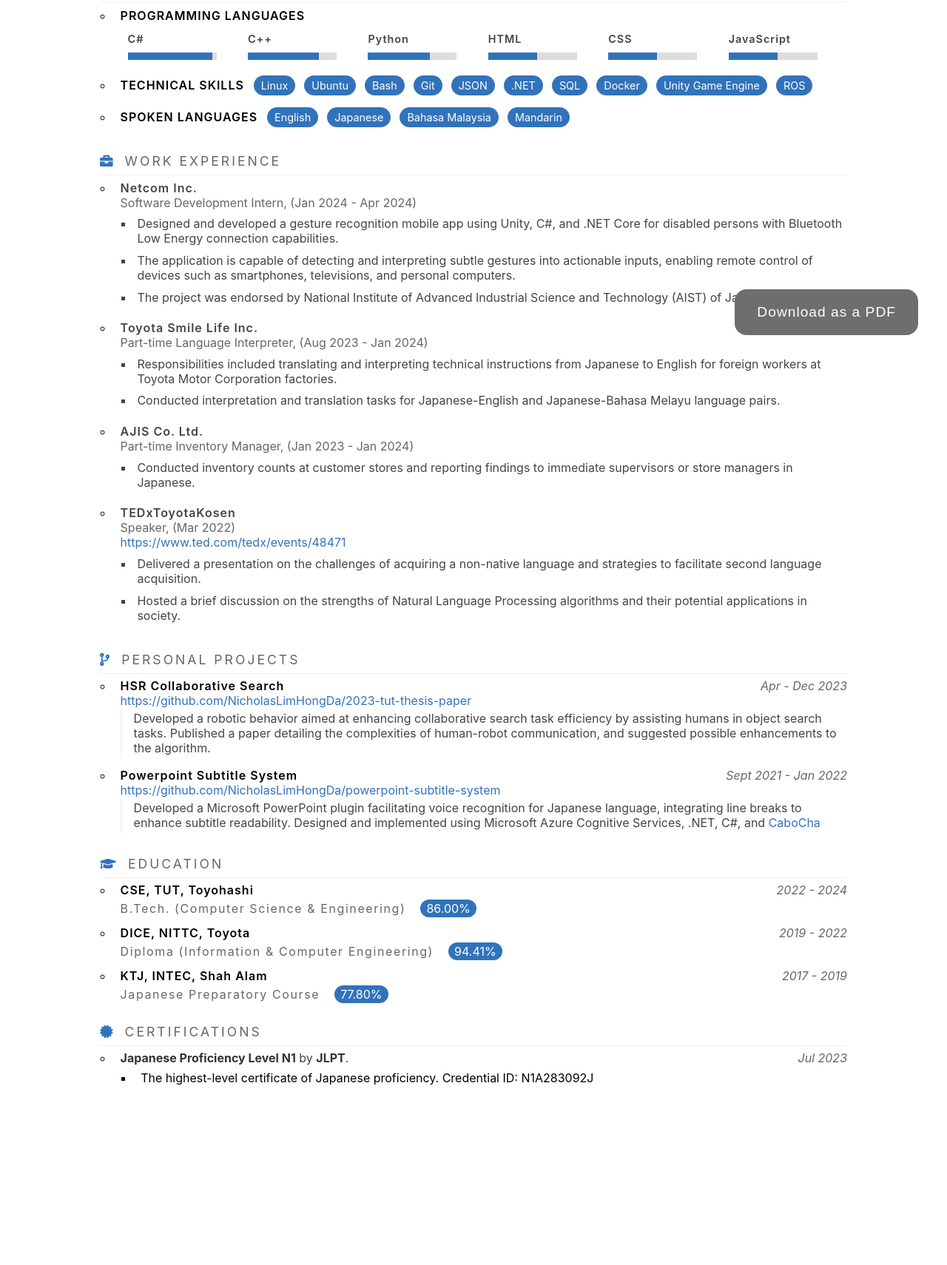
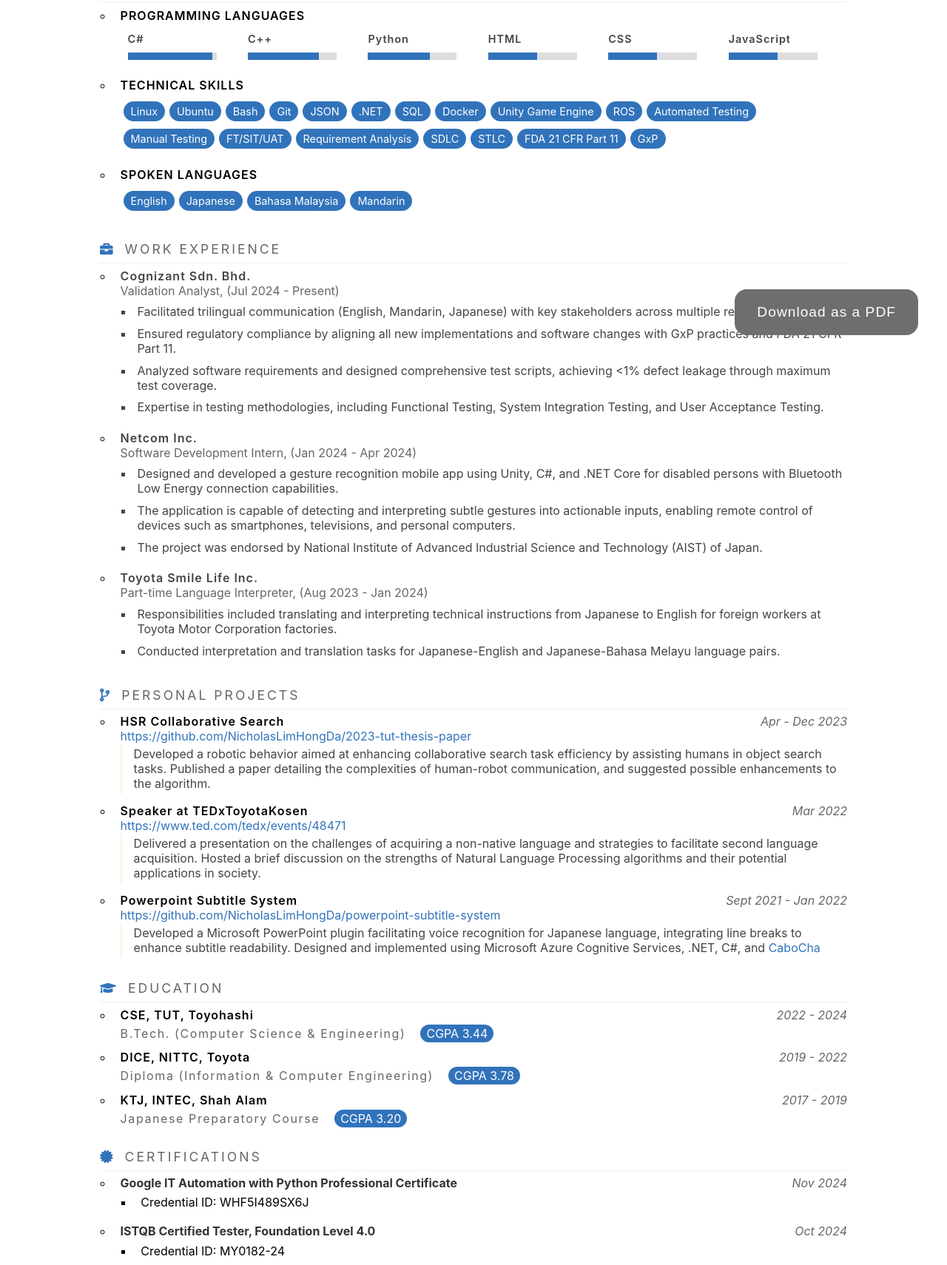
Before and after one commit to NicholasLimHongDa/resume, a plain HTML site: page index.html in a window 1280 px wide. Shown: the part 311-2021 px from the top of the page at 74% size. Before the commit the page ends 1816 px from the top, so only its background shows below. Drawn offline with Linux system fonts and the light colour scheme.

Commit message:
Updated resume

```diff
--- a/assets/css/index.css
+++ b/assets/css/index.css
@@ -252,8 +252,8 @@
 }
 
 .cat-skill-body-gen {
-  display: inline;
-  margin: 10px 7px;
+  display: flex;
+  margin: 2px 1px;
   flex-wrap: wrap;
 }
 
@@ -265,7 +265,7 @@
 .skill-gen {
   display: inline;
   padding: 5px 10px;
-  margin: 30px 6px;
+  margin: 5px 3px;
   background-color: #3173bb;
   color: #fff;
   border-radius: 1rem;
--- a/data/profile.js
+++ b/data/profile.js
@@ -24,19 +24,19 @@
       alma: "CSE, TUT, Toyohashi",
       duration: "2022 - 2024",
       std: "B.Tech. (Computer Science & Engineering)",
-      score: "86.00%"
+      score: "CGPA 3.44"
     },
     {
       alma: "DICE, NITTC, Toyota",
       duration: "2019 - 2022",
       std: "Diploma (Information & Computer Engineering)",
-      score: "94.41%"
+      score: "CGPA 3.78"
     },
     {
       alma: "KTJ, INTEC, Shah Alam",
       duration: "2017 - 2019",
       std: "Japanese Preparatory Course",
-      score: "77.80%"
+      score: "CGPA 3.20"
     }
   ],
   skills: [
@@ -60,7 +60,15 @@
         "SQL",
         "Docker",
         "Unity Game Engine",
-        "ROS"
+        "ROS",
+        "Automated Testing",
+        "Manual Testing",
+        "FT/SIT/UAT",
+        "Requirement Analysis",
+        "SDLC",
+        "STLC",
+        "FDA 21 CFR Part 11",
+        "GxP"
       ]
     },
     {
@@ -83,6 +91,13 @@
       // skill: `Linux, Ubuntu, Bash, ROS, C#, C++, Python, SteamVR, .NET, Unity`,
     },
     {
+      title: "Speaker at TEDxToyotaKosen",
+      duration: "Mar 2022",
+      link: "https://www.ted.com/tedx/events/48471",
+      desc: `Delivered a presentation on the challenges of acquiring a non-native language and strategies to facilitate second language acquisition.
+      Hosted a brief discussion on the strengths of Natural Language Processing algorithms and their potential applications in society.`
+    },
+    {
       title: "Powerpoint Subtitle System",
       duration: "Sept 2021 - Jan 2022",
       link: "https://github.com/NicholasLimHongDa/powerpoint-subtitle-system",
@@ -92,6 +107,16 @@
     }
   ],
   experiences: [
+    {
+      organization: "Cognizant Sdn. Bhd.",
+      title: "Validation Analyst",
+      desc: `<strong>CSV Analyst</strong> at <strong> Cognizant </strong>`,
+      date: "Jul 2024 - Present",
+      details: [`Facilitated trilingual communication (English, Mandarin, Japanese) with key stakeholders across multiple regions.`,
+      `Ensured regulatory compliance by aligning all new implementations and software changes with GxP practices and FDA 21 CFR Part 11.`,
+      `Analyzed software requirements and designed comprehensive test scripts, achieving <1% defect leakage through maximum test coverage.`,
+      `Expertise in testing methodologies, including Functional Testing, System Integration Testing, and User Acceptance Testing.`]
+    },
     {
       organization: "Netcom Inc.",
       title: "Software Development Intern",
@@ -116,7 +141,9 @@
         `Responsibilities included translating and interpreting technical instructions from Japanese to English for foreign workers at Toyota Motor Corporation factories.`,
         `Conducted interpretation and translation tasks for Japanese-English and Japanese-Bahasa Melayu language pairs.`
       ]
-    },
+    }
+    /*
+    ,
     {
       organization: "AJIS Co. Ltd.",
       title: "Part-time Inventory Manager",
@@ -125,24 +152,28 @@
       details: [
         `Conducted inventory counts at customer stores and reporting findings to immediate supervisors or store managers in Japanese.`,
       ]
-    },
-    {
-      organization: "TEDxToyotaKosen",
-      title: "Speaker",
-      link: "https://www.ted.com/tedx/events/48471",
-      //desc: `<a href='https://www.youtube.com/watch?v=yZYTklWIhQ4'> How to Acquire a Second Language </a>`,
-      date: "Mar 2022",
-      details: [
-        `Delivered a presentation on the challenges of acquiring a non-native language and strategies to facilitate second language acquisition.`,
-        `Hosted a brief discussion on the strengths of Natural Language Processing algorithms and their potential applications in society.`
-      ]
     }
+    */
   ],
   certifications: [
     {
-      desc: `<strong>Japanese Proficiency Level N1</strong> by <strong>JLPT</strong>.`,
+      desc: `<strong>Google IT Automation with Python Professional Certificate</strong>`,
       details: [
-        `The highest-level certificate of Japanese proficiency. Credential ID: N1A283092J`
+        `Credential ID: WHF5I489SX6J`
+      ],
+      date: "Nov 2024"
+    },
+    {
+      desc: `<strong>ISTQB Certified Tester, Foundation Level 4.0</strong>`,
+      details: [
+        `Credential ID: MY0182-24`
+      ],
+      date: "Oct 2024"
+    },
+    {
+      desc: `<strong>Japanese Proficiency Level N1</strong> by <strong>JLPT</strong>`,
+      details: [
+        `Credential ID: N1A283092J`
       ],
       date: "Jul 2023"
     }
```
